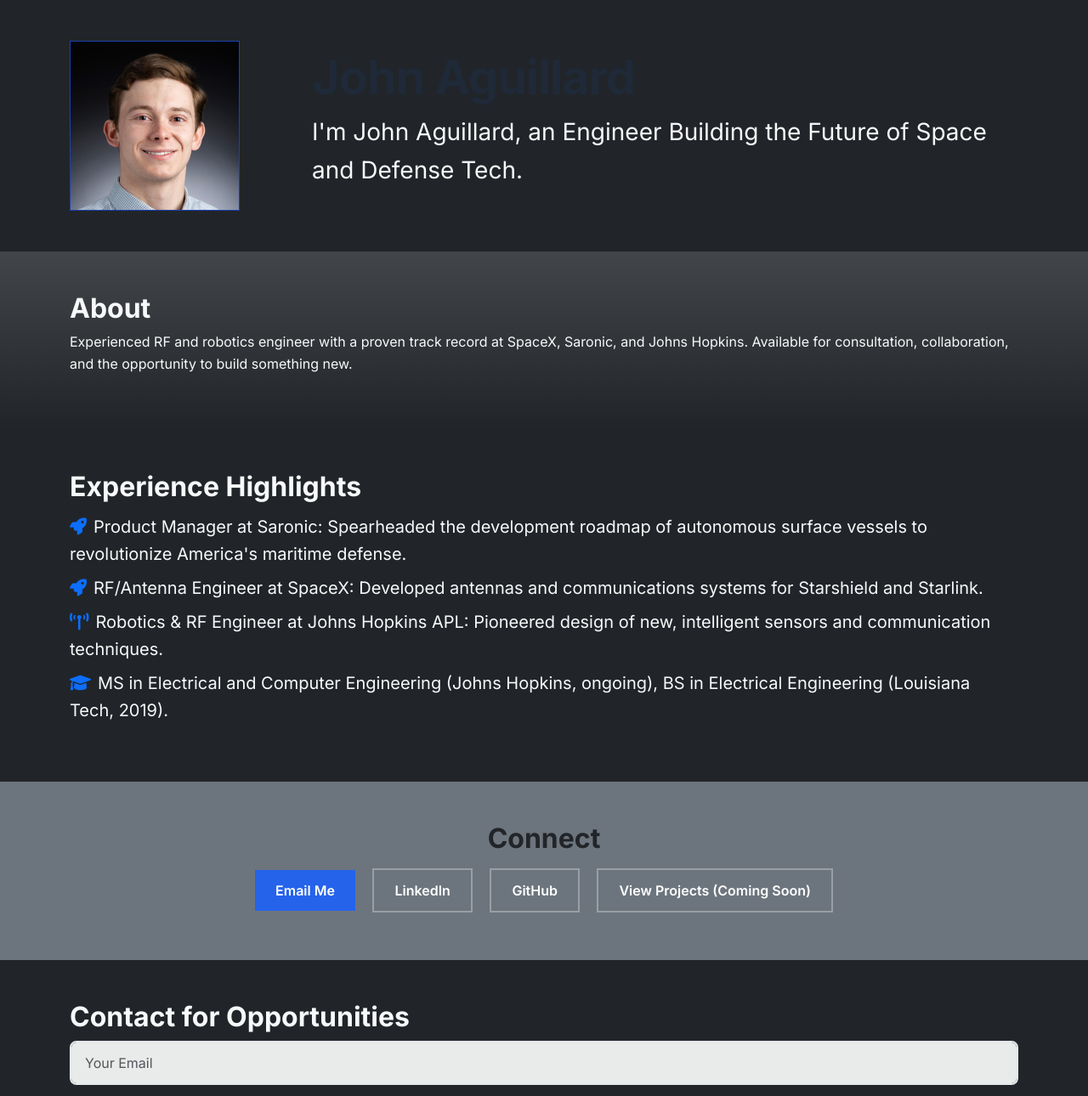
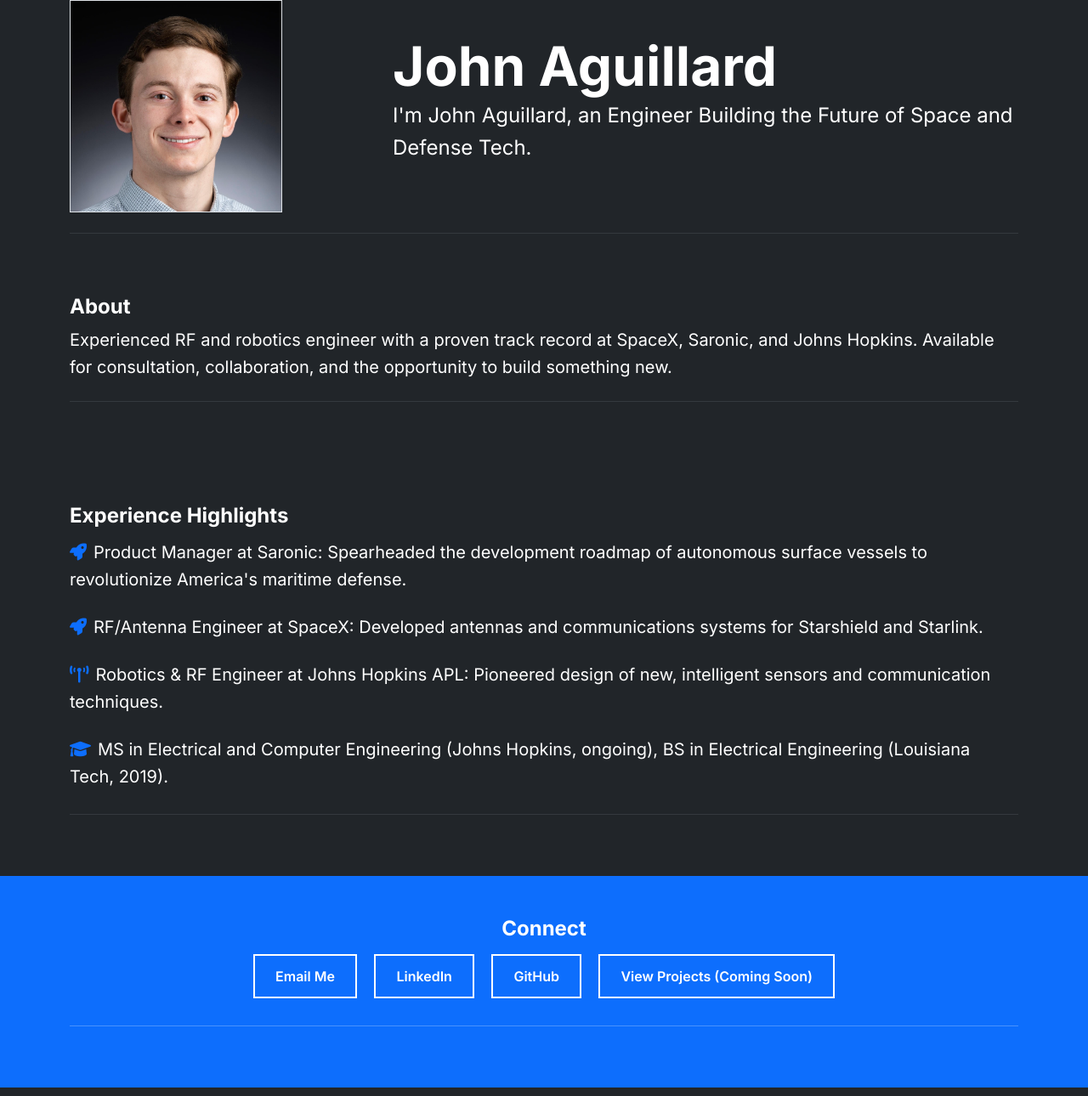
Before and after one commit to JohnSwaguillard/JohnSwaguillard.github.io, a plain HTML site: page index.html in a window 1280 px wide. Shown: the top 1290 px of the page at 85% size. Drawn offline with nearby package versions, Linux system fonts and the light colour scheme.

Commit message:
Format tweaks - trying to be more defense-tech-y

```diff
--- a/index.html
+++ b/index.html
@@ -3,13 +3,13 @@
     <head>
         <meta charset="UTF-8" />
         <meta name="viewport" content="width=device-width, initial-scale=1.0" />
-        <title>John Aguillard</title>
+        <title>John Aguillard - Engineer</title>
         <link
             href="https://cdn.jsdelivr.net/npm/bootstrap@5.3.0/dist/css/bootstrap.min.css"
             rel="stylesheet"
         />
         <link href="styles.css" rel="stylesheet" />
-        <!-- Update with: body { background: #1f2937; color: #f8fafc; font-family: 'Inter', sans-serif; } .btn-primary { background: #1e40af; border: none; border-radius: 0; } -->
+        <!-- Update with CSS below -->
         <link
             href="https://cdnjs.cloudflare.com/ajax/libs/font-awesome/6.0.0/css/all.min.css"
             rel="stylesheet"
@@ -18,118 +18,120 @@
             href="https://fonts.googleapis.com/css2?family=Inter:wght@400;600;700&display=swap"
             rel="stylesheet"
         />
-        <!-- Inter font -->
     </head>
-    <body class="bg-dark text-light">
-        <header class="hero py-5 text-center">
+    <body class="bg-dark text-white">
+        <header class="hero py-6">
             <div class="container">
                 <div class="row align-items-center">
-                    <div class="col-md-3 text-md-start">
+                    <div class="col-md-4">
                         <img
                             src="images/headshot.jpg"
                             alt="John Aguillard, Engineer"
-                            class="img-fluid border border-primary"
+                            class="img-fluid border"
                             style="
-                                max-width: 200px;
-                                border-color: #1e40af !important;
+                                max-width: 250px;
+                                border: 2px solid #1e40af;
                                 border-radius: 0;
                             "
                         />
                     </div>
-                    <div class="col-md-9 text-md-start mt-3 mt-md-0">
-                        <h1 class="display-4 fw-bold">John Aguillard</h1>
-                        <p class="lead fs-3">
+                    <div class="col-md-8">
+                        <h1 class="display-3 fw-bold mb-0">John Aguillard</h1>
+                        <p class="lead fs-4">
                             I'm John Aguillard, an Engineer Building the Future
                             of Space and Defense Tech.
                         </p>
                     </div>
                 </div>
+                <hr class="border-1 border-secondary my-4" />
             </div>
         </header>
 
-        <section class="bio py-5 bg-gradient">
+        <section class="bio py-5">
             <div class="container">
-                <h2 class="fw-bold">About</h2>
-                <p>
+                <h2 class="fw-bold h4">About</h2>
+                <p class="fs-5">
                     Experienced RF and robotics engineer with a proven track
                     record at SpaceX, Saronic, and Johns Hopkins. Available for
                     consultation, collaboration, and the opportunity to build
                     something new.
                 </p>
+                <hr class="border-1 border-secondary my-4" />
             </div>
         </section>
 
         <section class="experience py-5">
             <div class="container">
-                <h2 class="fw-bold">Experience Highlights</h2>
+                <h2 class="fw-bold h4">Experience Highlights</h2>
                 <ul class="list-unstyled fs-5">
-                    <li>
+                    <li class="mb-3">
                         <i class="fas fa-rocket me-2 text-primary"></i>Product
                         Manager at Saronic: Spearheaded the development roadmap
                         of autonomous surface vessels to revolutionize America's
                         maritime defense.
                     </li>
-                    <li>
+                    <li class="mb-3">
                         <i class="fas fa-rocket me-2 text-primary"></i
                         >RF/Antenna Engineer at SpaceX: Developed antennas and
                         communications systems for Starshield and Starlink.
                     </li>
-                    <li>
+                    <li class="mb-3">
                         <i class="fas fa-broadcast-tower me-2 text-primary"></i
                         >Robotics & RF Engineer at Johns Hopkins APL: Pioneered
                         design of new, intelligent sensors and communication
                         techniques.
                     </li>
-                    <li>
+                    <li class="mb-3">
                         <i class="fas fa-graduation-cap me-2 text-primary"></i
                         >MS in Electrical and Computer Engineering (Johns
                         Hopkins, ongoing), BS in Electrical Engineering
                         (Louisiana Tech, 2019).
                     </li>
                 </ul>
+                <hr class="border-1 border-secondary my-4" />
             </div>
         </section>
 
-        <section class="links py-5 bg-secondary text-dark">
+        <section class="links py-5 bg-primary text-white">
             <div class="container text-center">
-                <h2 class="fw-bold">Connect</h2>
+                <h2 class="fw-bold h4">Connect</h2>
                 <a
                     href="mailto:john@johnaguillard.com"
-                    class="btn btn-primary m-2"
-                    style="border-radius: 0"
+                    class="btn btn-outline-light m-2"
+                    style="border-radius: 0; border: 2px solid #ffffff"
                     >Email Me</a
                 >
                 <a
                     href="https://www.linkedin.com/in/johnaguillard"
                     class="btn btn-outline-light m-2"
-                    style="border-radius: 0"
+                    style="border-radius: 0; border: 2px solid #ffffff"
                     target="_blank"
                     >LinkedIn</a
                 >
                 <a
                     href="https://github.com/JohnSwaguillard"
                     class="btn btn-outline-light m-2"
-                    style="border-radius: 0"
+                    style="border-radius: 0; border: 2px solid #ffffff"
                     target="_blank"
                     >GitHub</a
                 >
                 <a
                     href="projects.html"
                     class="btn btn-outline-light m-2"
-                    style="border-radius: 0"
+                    style="border-radius: 0; border: 2px solid #ffffff"
                     >View Projects (Coming Soon)</a
                 >
+                <hr class="border-1 border-light my-4" />
             </div>
         </section>
 
         <section class="contact py-5">
             <div class="container">
-                <h2 class="fw-bold">Contact for Opportunities</h2>
+                <h2 class="fw-bold h4">Contact for Opportunities</h2>
                 <form
                     action="https://formspree.io/f/your_form_id"
                     method="POST"
                 >
-                    <!-- Replace with your Formspree ID -->
                     <div class="mb-3">
                         <input
                             type="email"
@@ -151,7 +153,7 @@
                     <button
                         type="submit"
                         class="btn btn-primary"
-                        style="border-radius: 0"
+                        style="border-radius: 0; border: 2px solid #1e40af"
                     >
                         Send
                     </button>
```
